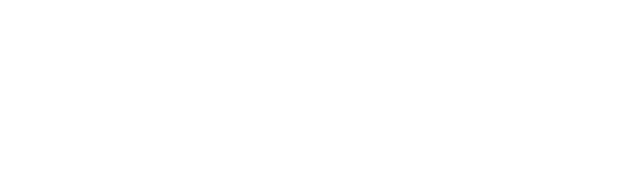
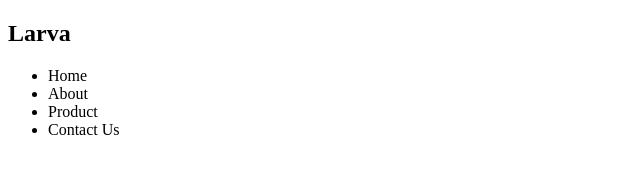
Before and after one commit to teghatee/testing, a plain HTML site: page index.html in a window 1280 px wide. Shown: the whole page, without its empty margins (0-640 px from the left). Drawn offline with Linux system fonts and the light colour scheme.

Commit message:
add navbar

```diff
--- a/index.html
+++ b/index.html
@@ -7,6 +7,15 @@
     <title>Document</title>
 </head>
 <body>
+    <nav>
+        <h1>Larva</h1>
 
+        <ul>
+            <li>Home</li>
+            <li>About</li>
+            <li>Product</li>
+            <li>Contact Us</li>
+        </ul>
+    </nav>
 </body>
 </html>
```
